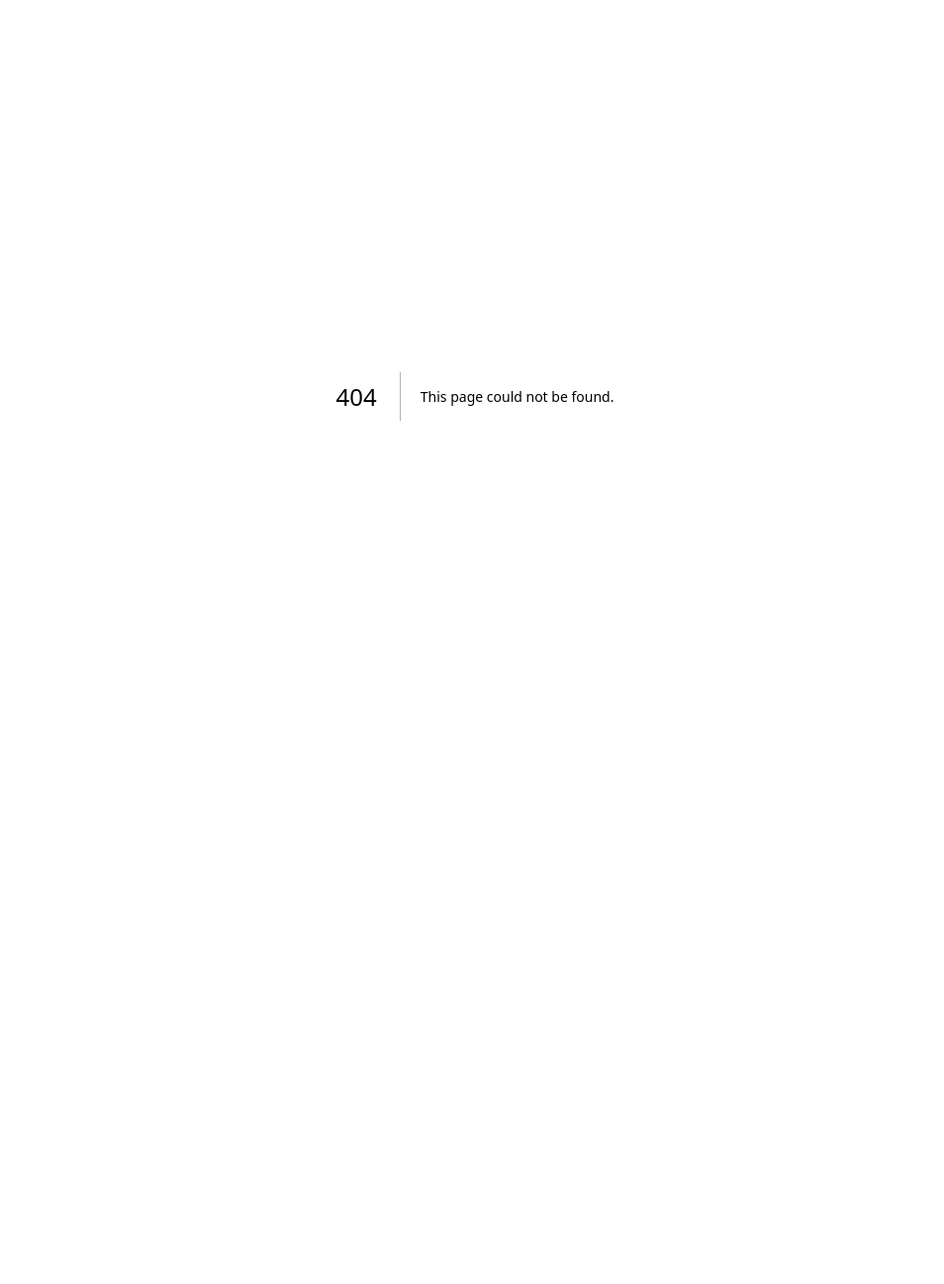
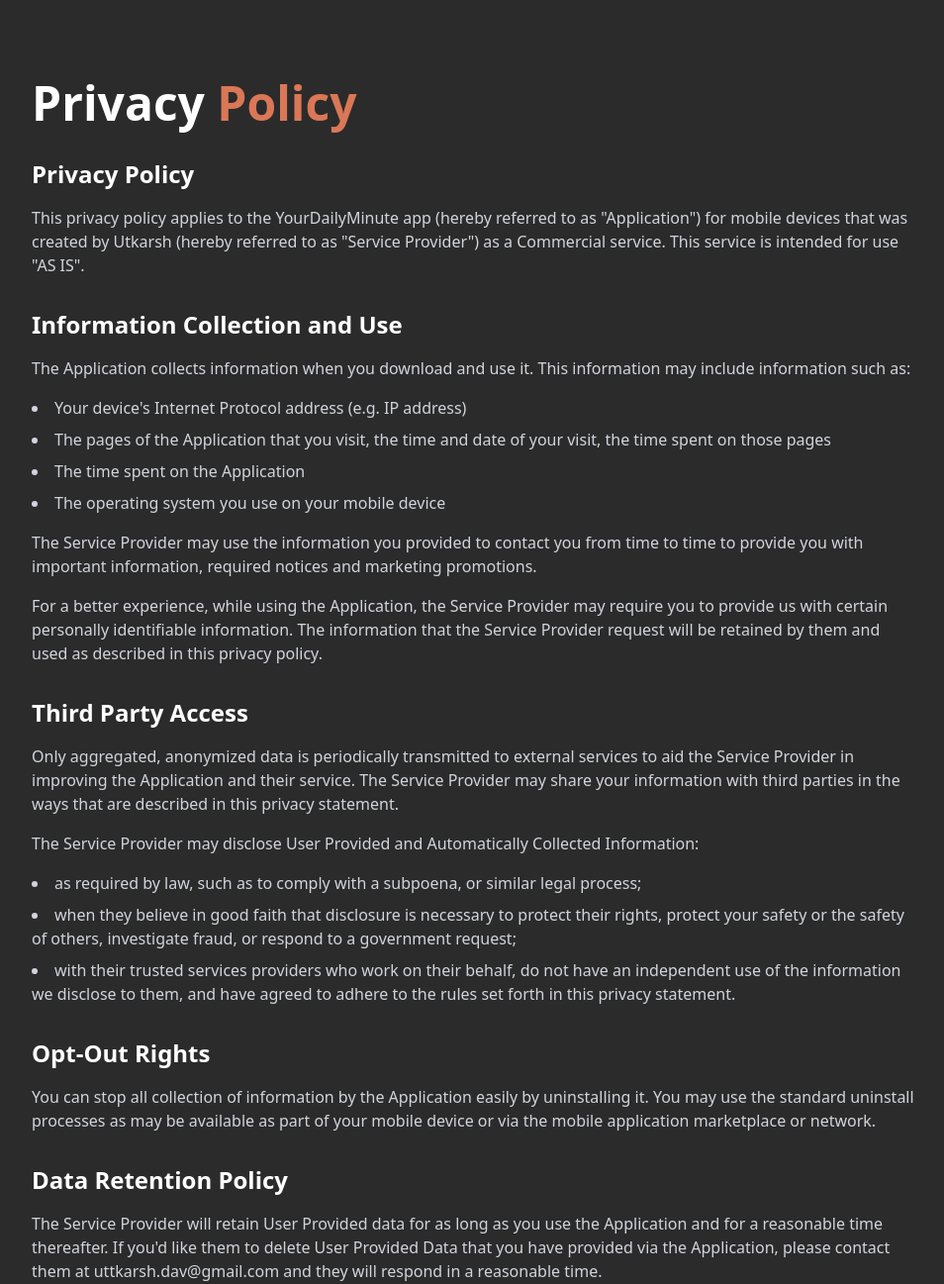
Before and after one commit to Utkarsh4517/yourdailyminute-landing-page, a Next.js app: page /privacy in a window 1280 px wide. Before the commit this address had no page. Shown: the top 1297 px of the page at 99% size, without its empty margins (160-1114 px from the left). Before the commit the page ends 800 px from the top, so only its background shows below. Built offline with nearby package versions, Linux system fonts and the light colour scheme.

Commit message:
created privacy page

```diff
--- a/src/app/page.tsx
+++ b/src/app/page.tsx
@@ -1,6 +1,7 @@
 import Image from "next/image";
 import ios from "@/app/assets/ios-1.png";
 import android from "@/app/assets/android-1.png";
+import Link from "next/link";
 
 export default function Home() {
   return (
@@ -22,12 +23,12 @@
               >
                 Download Now
               </a>
-              <a
-                href="#learn-more"
+              <Link
+                href="/privacy"
                 className="border border-gray-light px-8 py-3 rounded-full hover:bg-gray-light transition"
               >
-                Learn More
-              </a>
+                Privacy Policy
+              </Link>
             </div>
           </div>
           <div className="relative animate-float">
@@ -145,6 +146,36 @@
           </div>
         </div>
       </section>
+
+      <footer className="bg-gray-dark py-12">
+        <div className="container mx-auto px-4">
+          <div className="flex flex-col md:flex-row justify-between items-center gap-4">
+            <div className="text-gray-300">
+              © {new Date().getFullYear()} Your Daily Minute. All rights reserved.
+            </div>
+            <div className="flex gap-6">
+              <Link
+                href="/privacy"
+                className="text-gray-300 hover:text-primary transition"
+              >
+                Privacy Policy
+              </Link>
+              <a
+                href="#"
+                className="text-gray-300 hover:text-primary transition"
+              >
+                Terms of Service
+              </a>
+              <a
+                href="mailto:contact@yourdailyminute.app"
+                className="text-gray-300 hover:text-primary transition"
+              >
+                Contact
+              </a>
+            </div>
+          </div>
+        </div>
+      </footer>
     </div>
   );
 }
--- /dev/null
+++ b/src/app/privacy/page.tsx
@@ -0,0 +1,113 @@
+export default function PrivacyPolicy() {
+    return (
+      <div className="min-h-screen bg-background text-foreground">
+        <div className="container mx-auto px-4 py-20">
+          <div className="max-w-4xl mx-auto space-y-8">
+            <h1 className="text-4xl md:text-5xl font-bold mb-8">
+              Privacy <span className="text-primary">Policy</span>
+            </h1>
+            <section className="space-y-4">
+              <h2 className="text-2xl font-bold">Privacy Policy</h2>
+              <p className="text-gray-300">
+                This privacy policy applies to the YourDailyMinute app (hereby referred to as "Application") for mobile devices that was created by Utkarsh (hereby referred to as "Service Provider") as a Commercial service. This service is intended for use "AS IS".
+              </p>
+            </section>
+
+            <section className="space-y-4">
+              <h2 className="text-2xl font-bold">Information Collection and Use</h2>
+              <p className="text-gray-300">
+                The Application collects information when you download and use it. This information may include information such as:
+              </p>
+              <ul className="list-disc list-inside text-gray-300 space-y-2">
+                <li>Your device's Internet Protocol address (e.g. IP address)</li>
+                <li>The pages of the Application that you visit, the time and date of your visit, the time spent on those pages</li>
+                <li>The time spent on the Application</li>
+                <li>The operating system you use on your mobile device</li>
+              </ul>
+
+
+
+              <p className="text-gray-300">
+                The Service Provider may use the information you provided to contact you from time to time to provide you with important information, required notices and marketing promotions.
+              </p>
+              <p className="text-gray-300">
+                For a better experience, while using the Application, the Service Provider may require you to provide us with certain personally identifiable information. The information that the Service Provider request will be retained by them and used as described in this privacy policy.
+              </p>
+            </section>
+
+            <section className="space-y-4">
+              <h2 className="text-2xl font-bold">Third Party Access</h2>
+              <p className="text-gray-300">
+                Only aggregated, anonymized data is periodically transmitted to external services to aid the Service Provider in improving the Application and their service. The Service Provider may share your information with third parties in the ways that are described in this privacy statement.
+              </p>
+              <p className="text-gray-300">
+                The Service Provider may disclose User Provided and Automatically Collected Information:
+              </p>
+              <ul className="list-disc list-inside text-gray-300 space-y-2">
+                <li>as required by law, such as to comply with a subpoena, or similar legal process;</li>
+                <li>when they believe in good faith that disclosure is necessary to protect their rights, protect your safety or the safety of others, investigate fraud, or respond to a government request;</li>
+                <li>with their trusted services providers who work on their behalf, do not have an independent use of the information we disclose to them, and have agreed to adhere to the rules set forth in this privacy statement.</li>
+              </ul>
+            </section>
+
+            <section className="space-y-4">
+              <h2 className="text-2xl font-bold">Opt-Out Rights</h2>
+              <p className="text-gray-300">
+                You can stop all collection of information by the Application easily by uninstalling it. You may use the standard uninstall processes as may be available as part of your mobile device or via the mobile application marketplace or network.
+              </p>
+            </section>
+
+            <section className="space-y-4">
+              <h2 className="text-2xl font-bold">Data Retention Policy</h2>
+              <p className="text-gray-300">
+                The Service Provider will retain User Provided data for as long as you use the Application and for a reasonable time thereafter. If you'd like them to delete User Provided Data that you have provided via the Application, please contact them at uttkarsh.dav@gmail.com and they will respond in a reasonable time.
+              </p>
+            </section>
+
+            <section className="space-y-4">
+              <h2 className="text-2xl font-bold">Children</h2>
+              <p className="text-gray-300">
+                The Service Provider does not use the Application to knowingly solicit data from or market to children under the age of 13.
+              </p>
+              <p className="text-gray-300">
+                The Service Provider does not knowingly collect personally identifiable information from children. The Service Provider encourages all children to never submit any personally identifiable information through the Application and/or Services. The Service Provider encourage parents and legal guardians to monitor their children's Internet usage and to help enforce this Policy by instructing their children never to provide personally identifiable information through the Application and/or Services without their permission. If you have reason to believe that a child has provided personally identifiable information to the Service Provider through the Application and/or Services, please contact the Service Provider (uttkarsh.dav@gmail.com) so that they will be able to take the necessary actions. You must also be at least 16 years of age to consent to the processing of your personally identifiable information in your country (in some countries we may allow your parent or guardian to do so on your behalf).
+              </p>
+            </section>
+
+            <section className="space-y-4">
+              <h2 className="text-2xl font-bold">Security</h2>
+              <p className="text-gray-300">
+                The Service Provider is concerned about safeguarding the confidentiality of your information. The Service Provider provides physical, electronic, and procedural safeguards to protect information the Service Provider processes and maintains.
+              </p>
+            </section>
+
+            <section className="space-y-4">
+              <h2 className="text-2xl font-bold">Changes</h2>
+              <p className="text-gray-300">
+                This Privacy Policy may be updated from time to time for any reason. The Service Provider will notify you of any changes to the Privacy Policy by updating this page with the new Privacy Policy. You are advised to consult this Privacy Policy regularly for any changes, as continued use is deemed approval of all changes.
+              </p>
+              <p className="text-gray-300">
+                This privacy policy is effective as of 2024-12-09.
+              </p>
+            </section>
+
+            <section className="space-y-4">
+              <h2 className="text-2xl font-bold">Your Consent</h2>
+              <p className="text-gray-300">
+                By using the Application, you are consenting to the processing of your information as set forth in this Privacy Policy now and as amended by us.
+              </p>
+            </section>
+
+            <section className="space-y-4">
+              <h2 className="text-2xl font-bold">Contact Us</h2>
+              <p className="text-gray-300">
+                If you have any questions regarding privacy while using the Application, or have questions about the practices, please contact the Service Provider via email at uttkarsh.dav@gmail.com.
+              </p>
+            </section>
+
+
+          </div>
+        </div>
+      </div>
+    );
+  }
```
